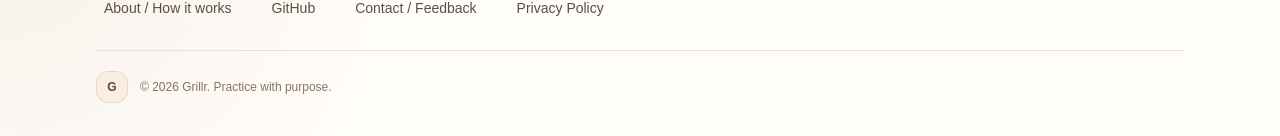
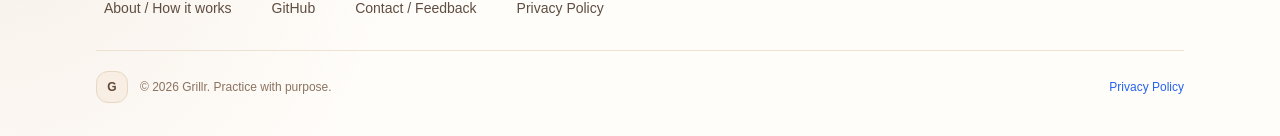
Before and after one commit to Sarthak-madan334/Grillr, a Next.js app in the folder frontend/: page / in a window 1280 px wide. Shown: the part 900-1036 px from the top of the page. Built offline with nearby package versions, Linux system fonts and the light colour scheme.

Commit message:
Resolve footer merge conflict with main

```diff
--- a/frontend/components/layout/footer.tsx
+++ b/frontend/components/layout/footer.tsx
@@ -34,6 +34,9 @@ export function Footer() {
             <span aria-hidden="true" className="flex h-8 w-8 items-center justify-center rounded-xl border border-[#e7d8c5] bg-[#f8eee4] text-xs font-semibold text-[#5f4939]">G</span>
             <p>© 2026 Grillr. Practice with purpose.</p>
           </div>
+          <Link href="/privacy" className="text-[#2563eb] transition hover:text-[#1d4ed8] hover:underline">
+            Privacy Policy
+          </Link>
         </div>
       </div>
     </footer>
```
